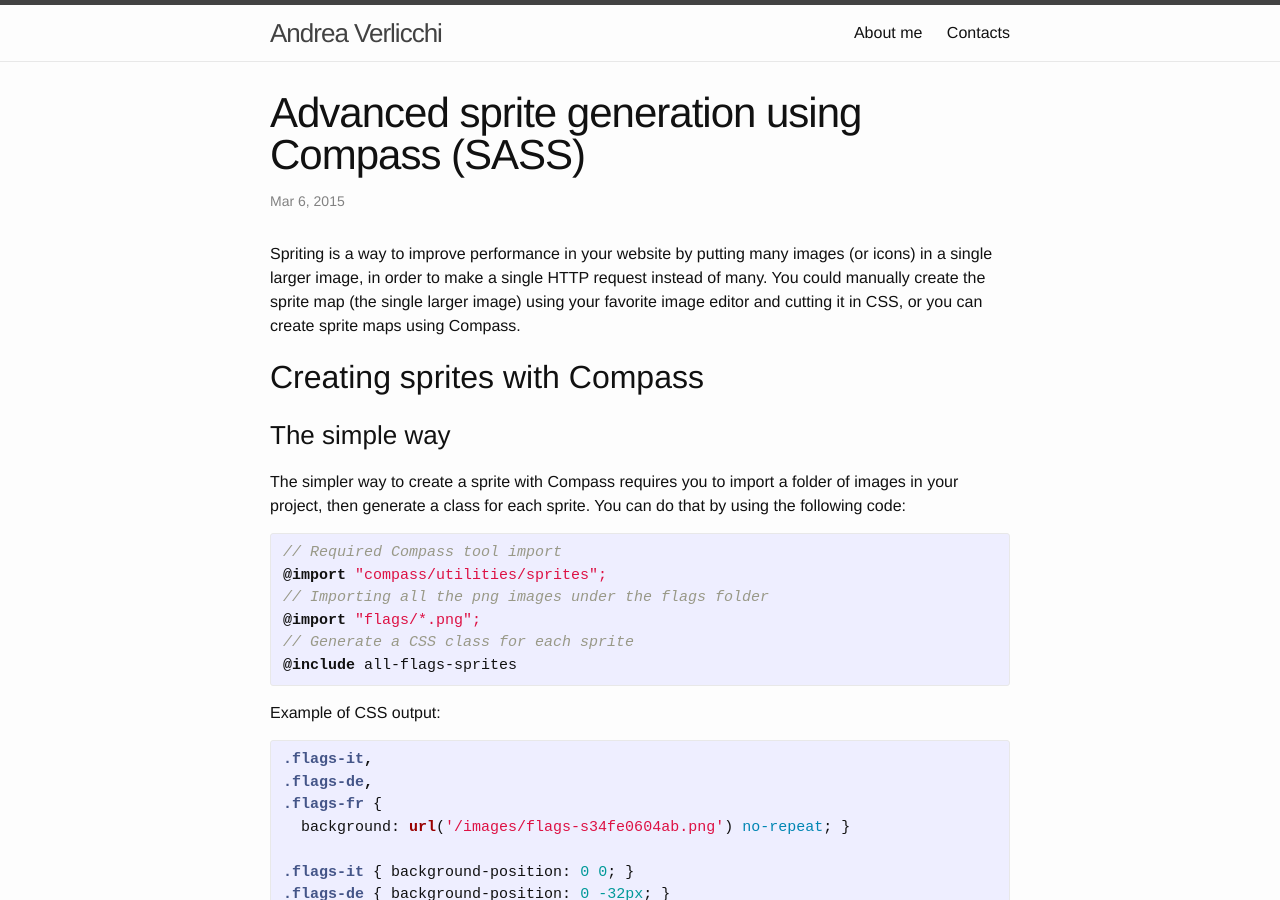
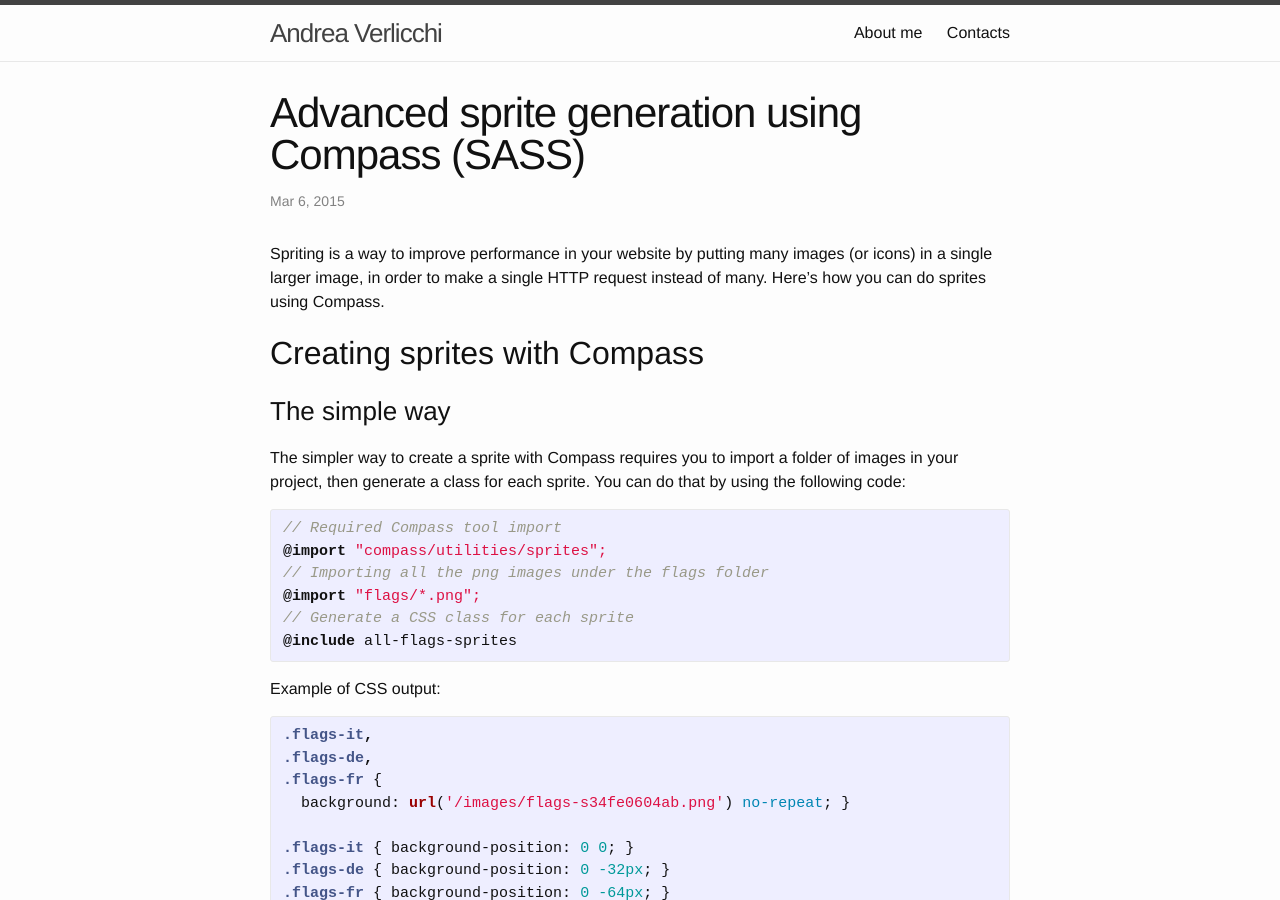
Before and after one commit to verlok/verlok.github.io, a Jekyll site: the page built from _posts/2015-03-06-advanced-sprite-generation-using-compass-sass.md, in a window 1280 px wide and 900 px high. Built offline with Jekyll 4.4.1, drawn with Linux system fonts in a browser that asks for light colours; comment, search, counter and statistics services are not loaded.

Commit message:
Fixed post excerpt

```diff
--- a/_posts/2015-03-06-advanced-sprite-generation-using-compass-sass.md
+++ b/_posts/2015-03-06-advanced-sprite-generation-using-compass-sass.md
@@ -6,7 +6,7 @@ categories:
 - development
 tags: [spriting, sprite generation, compass, mixins]
 ---
-Spriting is a way to improve performance in your website by putting many images (or icons) in a single larger image, in order to make a single HTTP request instead of many. You could manually create the sprite map (the single larger image) using your favorite image editor and cutting it in CSS, or you can create sprite maps using Compass.
+Spriting is a way to improve performance in your website by putting many images (or icons) in a single larger image, in order to make a single HTTP request instead of many. Here's how you can do sprites using Compass.
 
 ## Creating sprites with Compass
 
```
